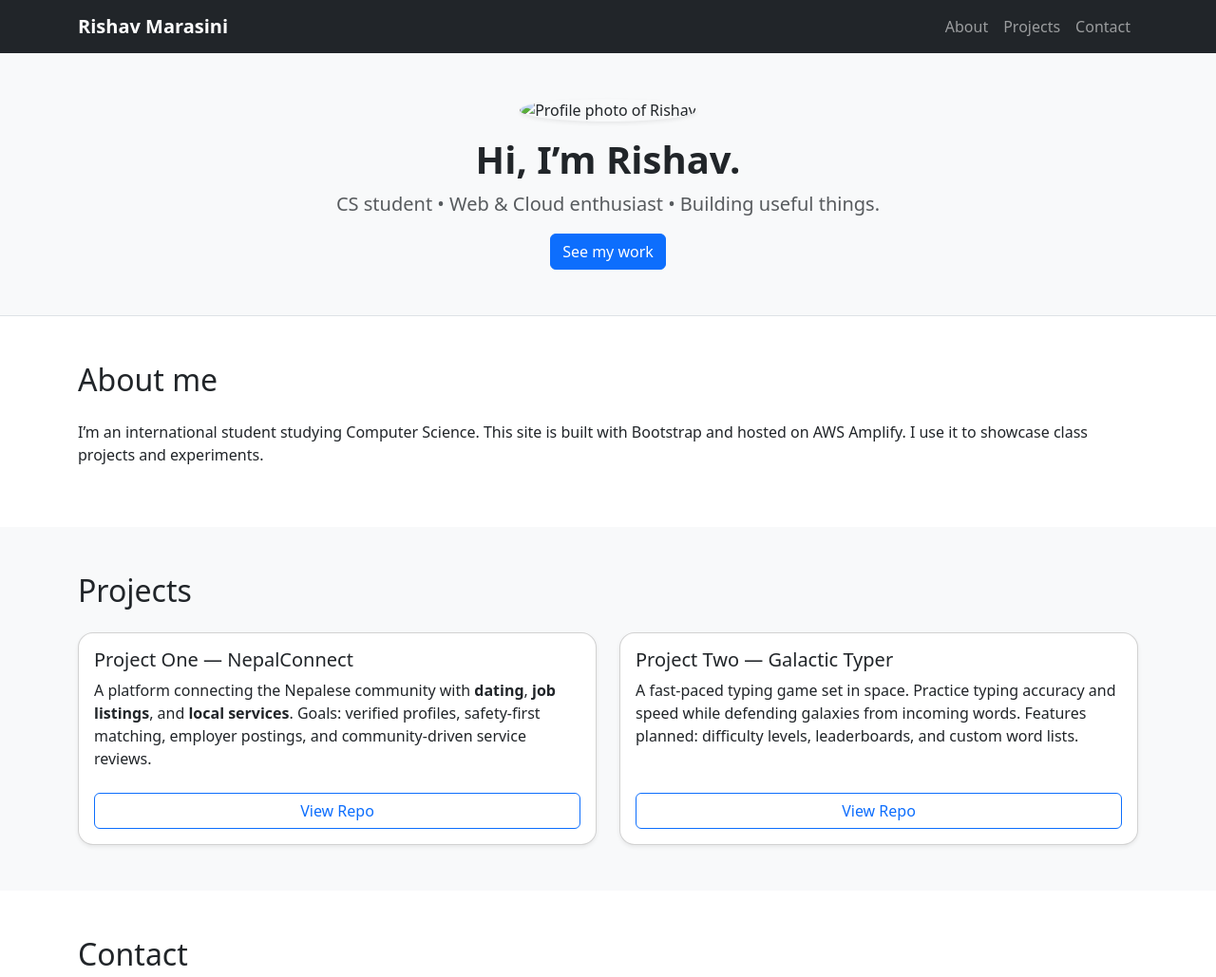
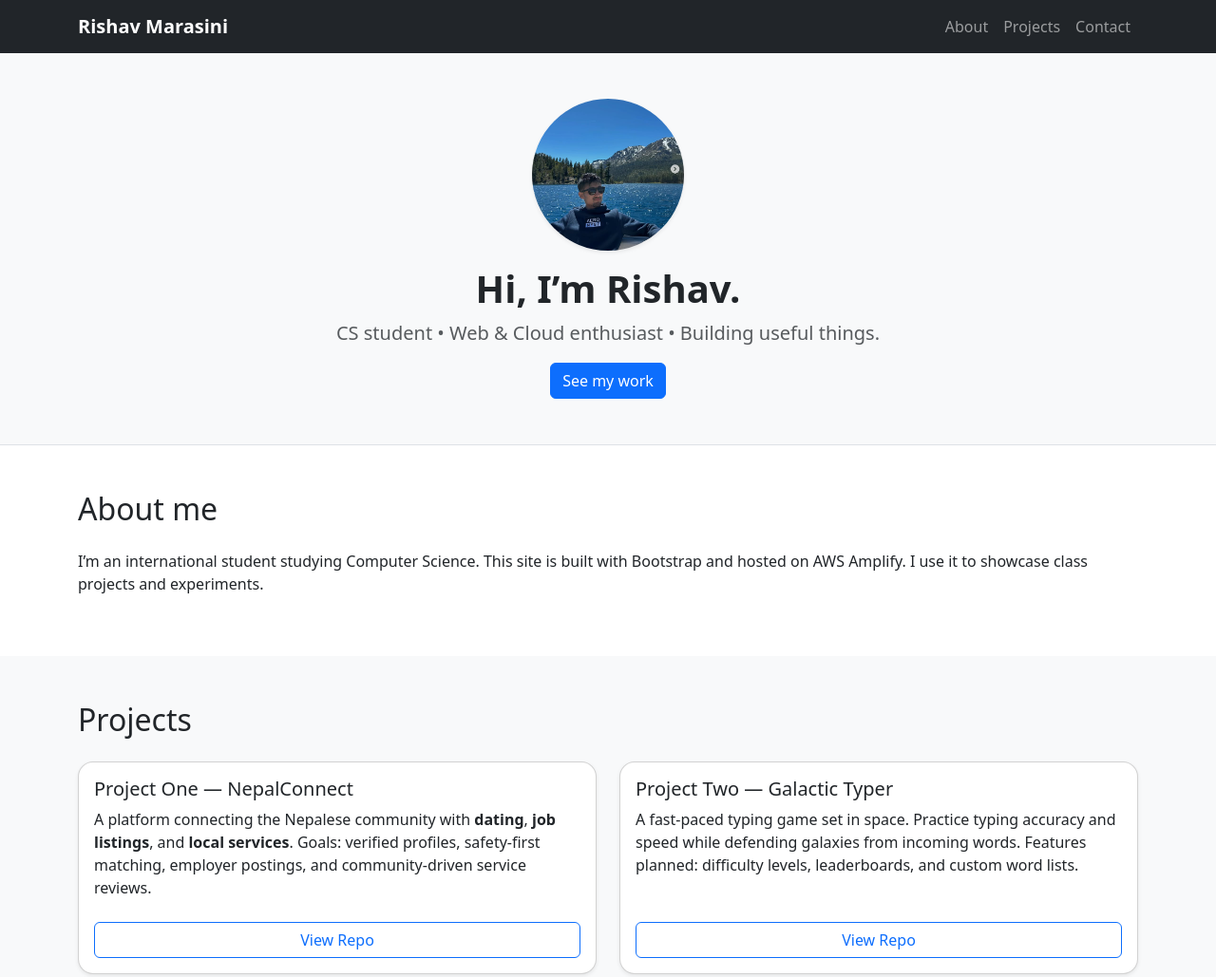
Before and after one commit to Rishav0722/Rishav_portfolio, a plain HTML site: page index.html in a window 1280 px wide. Shown: the top 1029 px of the page at 95% size. Drawn offline with nearby package versions, Linux system fonts and the light colour scheme; files that its build step writes are made by us from their sources.

Commit message:
Update profile image from JPG to PNG

```diff
--- a/index.html
+++ b/index.html
@@ -32,7 +32,7 @@
     <!-- Hero -->
     <header class="py-5 bg-light border-bottom">
       <div class="container text-center">
-        <img src="assets/img/profile.jpg" class="rounded-circle mb-3 shadow-sm hero-img" width="160" height="160" alt="Profile photo of Rishav" />
+        <img src="assets/img/profile.png" class="rounded-circle mb-3 shadow-sm hero-img" width="160" height="160" alt="Profile photo of Rishav" />
         <h1 class="fw-bold">Hi, I’m Rishav.</h1>
         <p class="lead text-muted">CS student • Web & Cloud enthusiast • Building useful things.</p>
         <a class="btn btn-primary" href="#projects">See my work</a>
```
